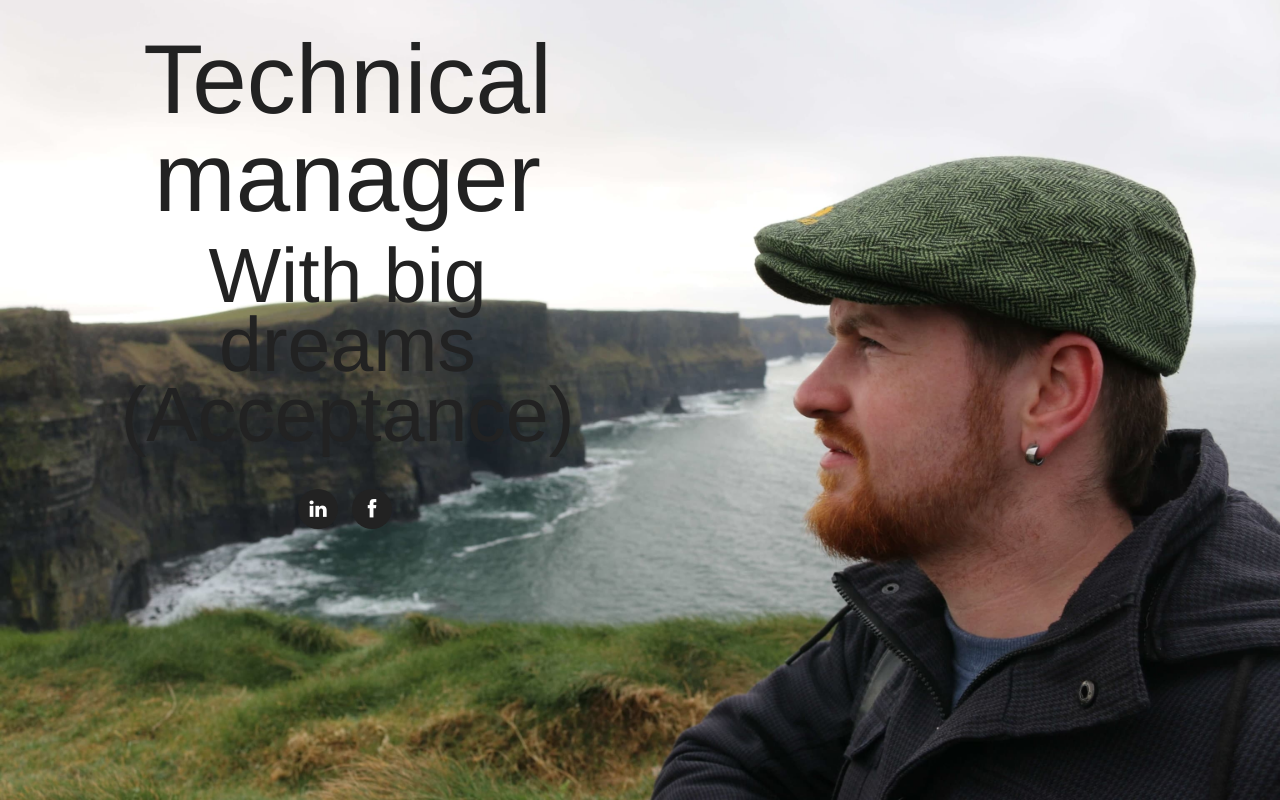
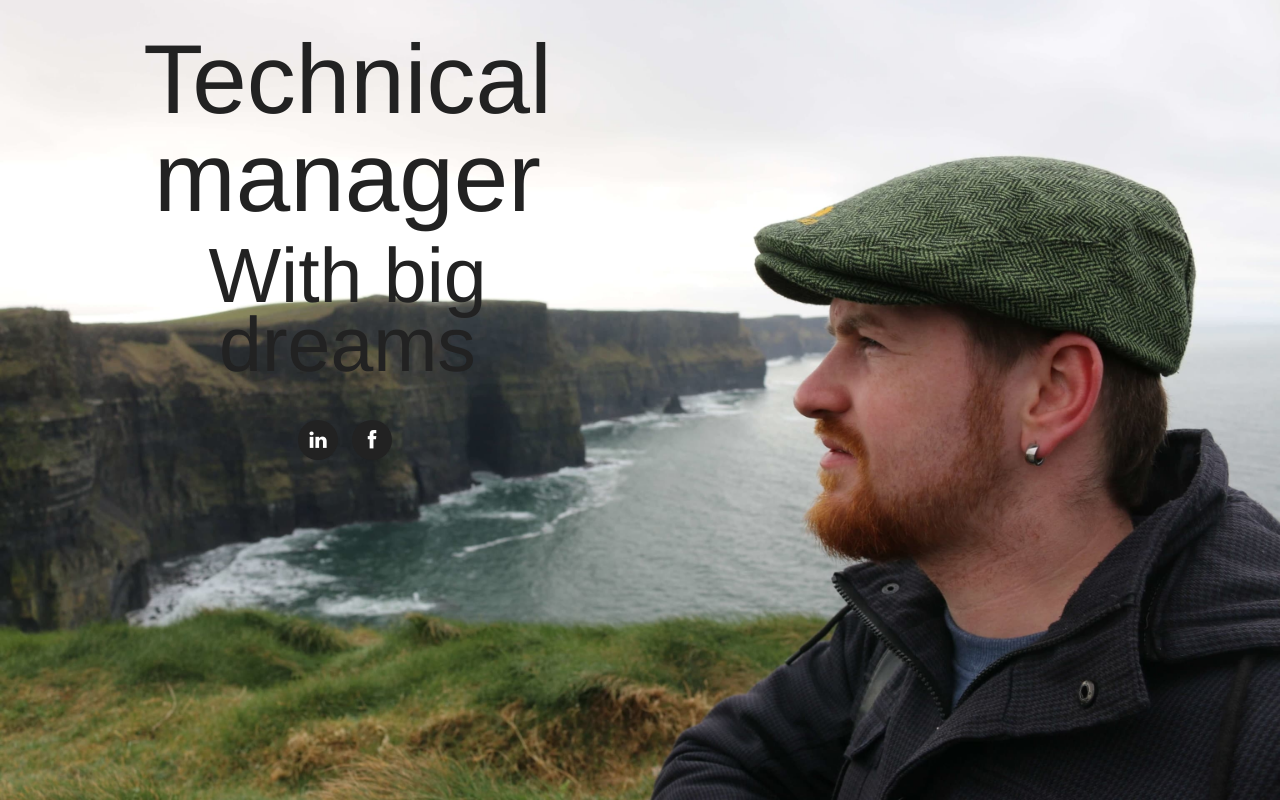
Before and after one commit to ezenko/iamgu, a plain HTML site: page index.html in a window 1280 px wide. Drawn offline with Linux system fonts and the light colour scheme; a web font is replaced by a local one.

Commit message:
Chnage title

```diff
--- a/index.html
+++ b/index.html
@@ -29,7 +29,7 @@
 			<div class="col-md-6 col-lg-6 col-md-offset-0 col-lg-offset-0 text-center">
 
 				<h1 class="title">Technical manager</h1>
-				<h2 class="subtitle">With big dreams (Acceptance)</h2>
+				<h2 class="subtitle">With big dreams</h2>
 				<ul class="list-inline social-buttons">
 					<li><a href="https://www.linkedin.com/in/yzenko/"><i class="fa fa-linkedin"></i></a></li>
 					<li><a href="https://www.facebook.com/yauhen.zenko"><i class="fa fa-facebook"></i></a></li>
```
